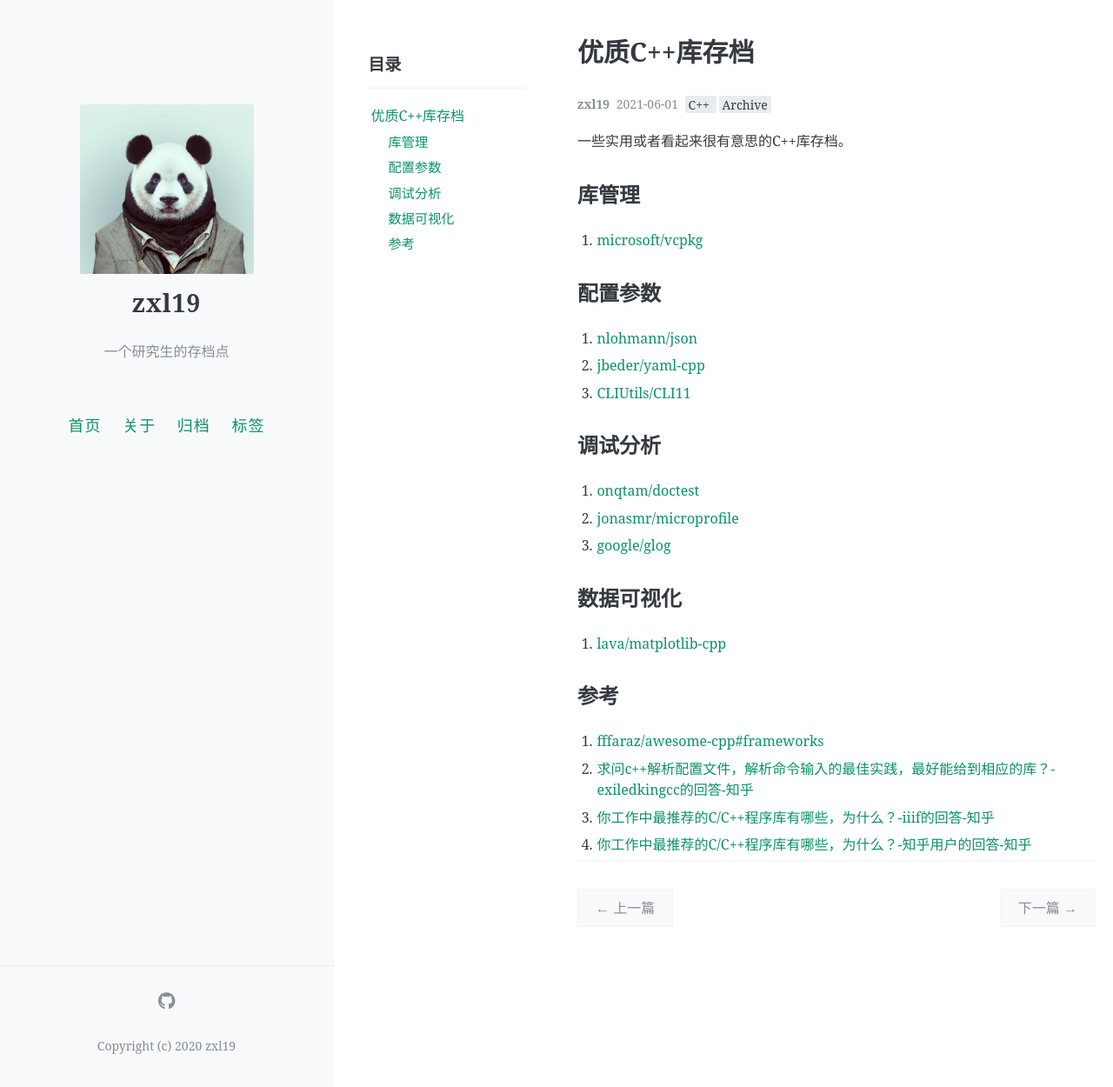
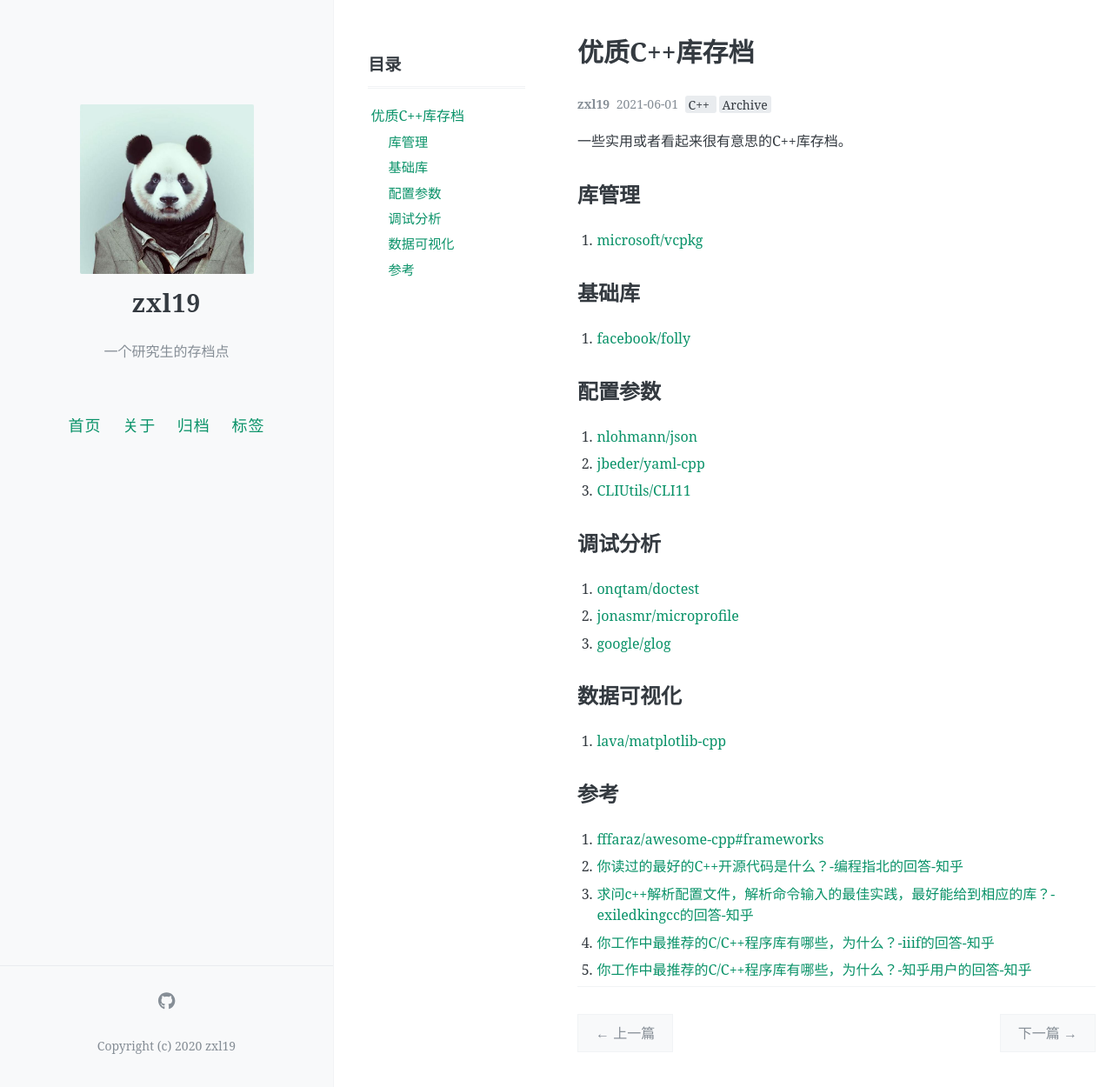
Before and after one commit to zxl19/zxl19.github.io, a Jekyll site: the page built from _posts/2021-06-01-cpp-library.md, in a window 1280 px wide and 1250 px high. Shown: the whole window at 87% size. Built offline with Jekyll 4.4.1, drawn with Linux system fonts in a browser that asks for light colours; comment, search, counter and statistics services are not loaded.

Commit message:
Update 2021-06-01-cpp-library.md

```diff
--- a/_posts/2021-06-01-cpp-library.md
+++ b/_posts/2021-06-01-cpp-library.md
@@ -16,6 +16,10 @@ pinned: false
 ## 库管理
 
 1. [microsoft/vcpkg](https://github.com/microsoft/vcpkg)
+
+## 基础库
+
+1. [facebook/folly](https://github.com/facebook/folly)
 
 ## 配置参数
 
@@ -36,6 +40,7 @@ pinned: false
 ## 参考
 
 1. [fffaraz/awesome-cpp#frameworks](https://github.com/fffaraz/awesome-cpp#frameworks)
-2. [求问c++解析配置文件，解析命令输入的最佳实践，最好能给到相应的库？-exiledkingcc的回答-知乎](https://www.zhihu.com/question/433864615/answer/1636056172)
-3. [你工作中最推荐的C/C++程序库有哪些，为什么？-iiif的回答-知乎](https://www.zhihu.com/question/51134387/answer/571858930)
-4. [你工作中最推荐的C/C++程序库有哪些，为什么？-知乎用户的回答-知乎](https://www.zhihu.com/question/51134387/answer/386066052)
+2. [你读过的最好的C++开源代码是什么？-编程指北的回答-知乎](https://www.zhihu.com/question/21376384/answer/1925233838)
+3. [求问c++解析配置文件，解析命令输入的最佳实践，最好能给到相应的库？-exiledkingcc的回答-知乎](https://www.zhihu.com/question/433864615/answer/1636056172)
+4. [你工作中最推荐的C/C++程序库有哪些，为什么？-iiif的回答-知乎](https://www.zhihu.com/question/51134387/answer/571858930)
+5. [你工作中最推荐的C/C++程序库有哪些，为什么？-知乎用户的回答-知乎](https://www.zhihu.com/question/51134387/answer/386066052)
```
